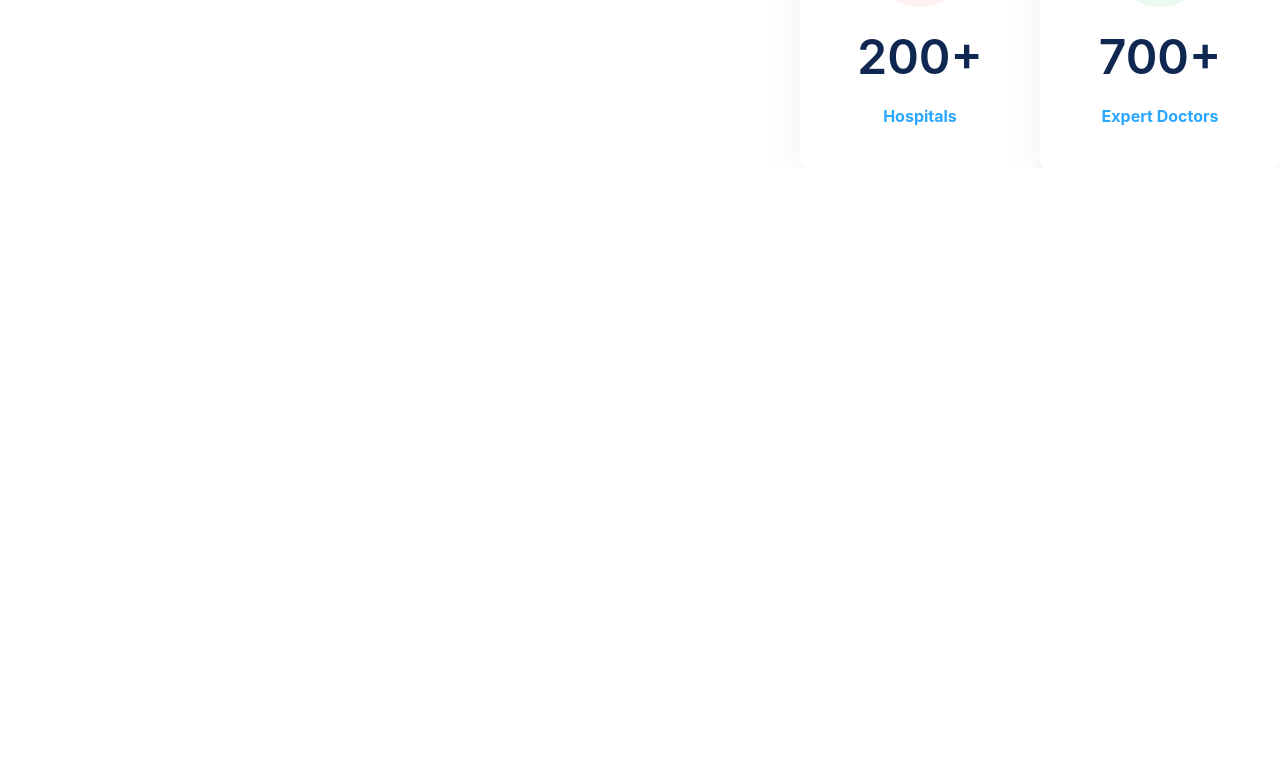
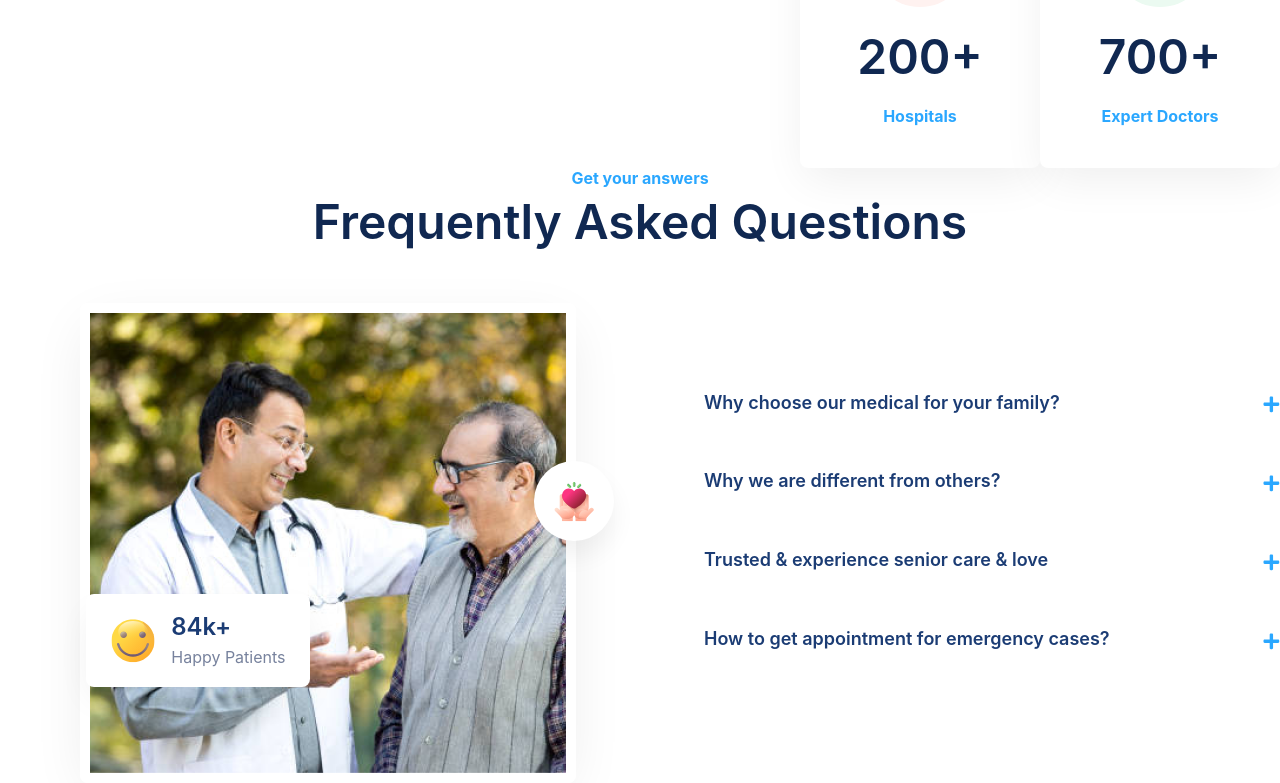
Before and after one commit to NaginiKamsala/Medify, a React (Create React App) app in the folder medical-app/: page / in a window 1280 px wide. Shown: the part 4061-4844 px from the top of the page. Before the commit the page ends 4229 px from the top, so only its background shows below. Built offline with nearby package versions, Linux system fonts and the light colour scheme.

Commit message:
"FAQS section completed

```diff
--- /dev/null
+++ b/medical-app/src/components/FAQS/FAQs.jsx
@@ -0,0 +1,60 @@
+import styles from "./FAQs.module.css";
+
+import doctor_patient from "../../assets/FAQ.png";
+import { ReactComponent as HeartIcon } from "../../assets/FAQ_heart.svg";
+import { ReactComponent as SmileIcon } from "../../assets/FAQ_smile.svg";
+import { ReactComponent as PlusIcon } from "../../assets/FAQ_plus_icon.svg";
+
+const FAQS = () => {
+  return (
+    <div classname={styles.mainsection}>
+      <h4>Get your answers</h4>
+      <h1>Frequently Asked Questions</h1>
+      <div className={styles.content}>
+        <div className={styles.doctorpatientimage}>
+          <div className={styles.image}>
+            <img src={doctor_patient} alt="doctor patient image" />
+          </div>
+          <div className={styles.SmileIcon}>
+            <SmileIcon />
+            <div>
+              <h3>84k+</h3>
+              <p>Happy Patients</p>
+            </div>
+          </div>
+          <div className={styles.HeartIcon}>
+            <HeartIcon />
+          </div>
+        </div>
+        <div className={styles.question_section}>
+          <div className={styles.question}>
+            <p>Why choose our medical for your family?</p>
+            <div className={styles.question_svg}>
+              <PlusIcon />
+            </div>
+          </div>
+          <div className={styles.question}>
+            <p>Why we are different from others?</p>
+            <div className={styles.question_svg}>
+              <PlusIcon />
+            </div>
+          </div>
+          <div className={styles.question}>
+            <p>Trusted & experience senior care & love</p>
+            <div className={styles.question_svg}>
+              <PlusIcon />
+            </div>
+          </div>
+          <div className={styles.question}>
+            <p>How to get appointment for emergency cases?</p>
+            <div className={styles.question_svg}>
+              <PlusIcon />
+            </div>
+          </div>
+        </div>
+      </div>
+    </div>
+  );
+};
+
+export default FAQS;
--- /dev/null
+++ b/medical-app/src/components/FAQS/FAQs.module.css
@@ -0,0 +1,131 @@
+.mainsection {
+  display: flex;
+  flex-direction: column;
+
+  padding: 30px 7vw;
+  box-sizing: border-box;
+
+  align-items: center;
+  justify-content: start;
+
+  background-color: var(--color-white);
+  flex-wrap: wrap;
+
+  font-size: 16px;
+}
+.headings {
+  display: flex;
+  flex-direction: column;
+  justify-content: center;
+  align-items: center;
+}
+.content {
+  width: 100%;
+  display: flex;
+  align-items: center;
+  justify-content: space-between;
+  flex-wrap: wrap;
+  margin: 3em 0px 0px;
+}
+.doctorpatientimage {
+  width: 45%;
+  font-size: 16px;
+  position: relative;
+  display: flex;
+  justify-content: end;
+}
+
+.image {
+  height: 30em;
+  width: 31em;
+  object-fit: cover;
+  overflow: hidden;
+  box-shadow: 0px 15px 55px -10px #00000017;
+  border-radius: 8px;
+  border: 10px solid #ffffff;
+  box-sizing: border-box;
+}
+.HeartIcon {
+  height: 5em;
+  width: 5em;
+  background-color: var(--color-white);
+  box-shadow: 0px 15px 25px 0px #0000000f;
+  border-radius: 50%;
+  display: flex;
+  align-items: center;
+  justify-content: center;
+
+  position: absolute;
+  right: -2.4em;
+  top: 33%;
+}
+
+.SmileIcon {
+  display: flex;
+  align-items: center;
+  justify-content: center;
+  background-color: var(--color-white);
+  box-shadow: 0px 15px 35px -5px #00000012;
+  border-radius: 8px;
+  gap: 1em;
+  width: 12em;
+  padding: 1em;
+
+  position: absolute;
+  left: 15%;
+  bottom: 20%;
+}
+.SmileIcon svg {
+  height: 2.75em;
+  width: 2.75em;
+}
+
+.SmileIcon h3 {
+  margin: 0px;
+  font-size: 1.5em;
+  font-weight: 600;
+  line-height: 1.375em;
+  color: var(--color-blue-dark2);
+}
+
+.SmileIcon p {
+  margin: 0px;
+  font-size: 1em;
+  font-weight: 400;
+  line-height: 1.75em;
+  color: #77829d;
+}
+
+.question_section {
+  width: 45%;
+  height: 100%;
+  display: flex;
+  flex-direction: column;
+  justify-content: center;
+}
+
+.question {
+  font-size: 1.125em;
+  font-weight: 600;
+  line-height: 1.875em;
+  color: var(--color-blue-dark2);
+  display: flex;
+  align-items: start;
+  justify-content: space-between;
+  gap: 1em;
+  min-height: 4.375em;
+}
+
+.question p {
+  margin: 0px;
+}
+
+.question_svg {
+  height: 1.25em;
+  width: 1.25em;
+  padding-top: 0.3em;
+  display: flex;
+  align-items: flex-end;
+  justify-content: flex-end;
+  cursor: pointer;
+}
--- a/medical-app/src/pages/Home/Home.jsx
+++ b/medical-app/src/pages/Home/Home.jsx
@@ -7,6 +7,7 @@ import MedicalSpecialists from "../../components/MedicalSpecilists/MedicalSpecia
 import DoctorInteraction from "../../components/DoctorInteraction/DoctorInteraction";
 import BlogandNews from "../../components/BlogandNews/BlogandNews";
 import FamilyCare from "../../components/FamilyCare/FamilyCare";
+import FAQS from "../../components/FAQS/FAQs";
 
 const Home = () => {
   return (
@@ -20,6 +21,7 @@ const Home = () => {
       <DoctorInteraction />
       <BlogandNews />
       <FamilyCare />
+      <FAQS />
     </div>
   );
 };
```
